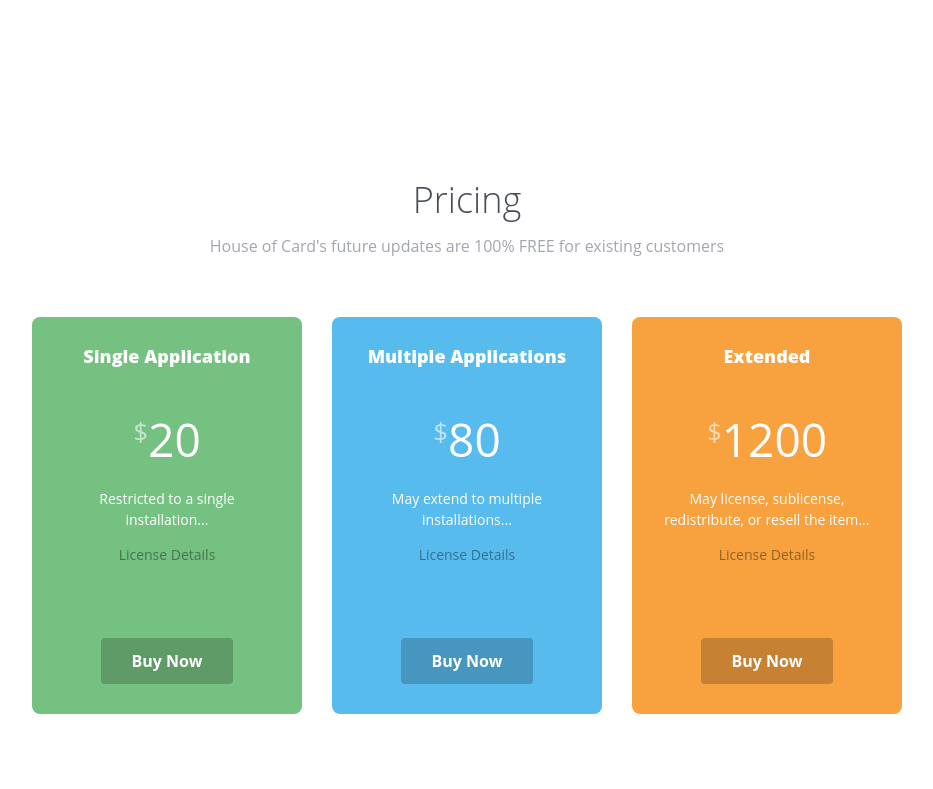
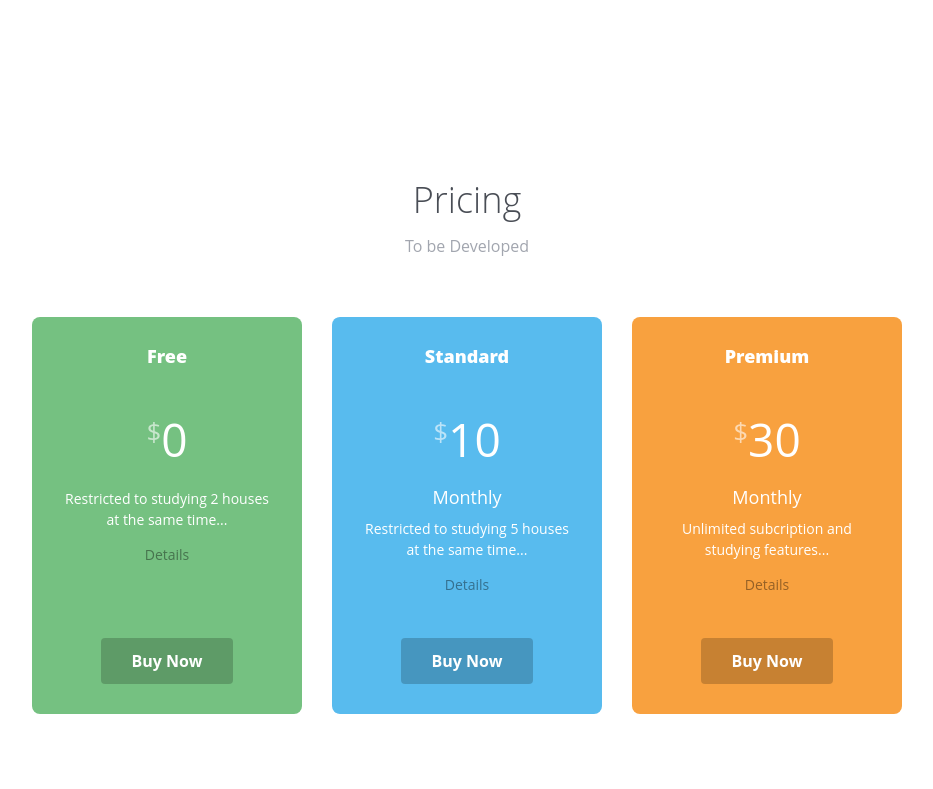
Before and after one commit to ShuaiQin/HouseOfCards, a Python web app: template webapp/templates/index.html in a window 1280 px wide; the page is wider, and only the part inside the window is pictured. Shown: the part 2031-2820 px from the top of that part, without its empty margins (173-1106 px from the left). Run offline with Jinja, Linux system fonts and the light colour scheme; the template is opened without the code that fills it, so the values that code supplies are empty; some libraries are stand-ins or nearby versions.

Commit message:
modify front page

```diff
--- a/webapp/templates/intro2.html
+++ b/webapp/templates/intro2.html
@@ -2,7 +2,7 @@
     <!-- Meta -->
     <meta name="viewport" content="width=device-width, initial-scale=1.0">
 
-    <link rel="stylesheet" href="//maxcdn.bootstrapcdn.com/bootstrap/3.3.6/css/bootstrap.min.css">
+    <link rel="stylesheet" href="https://maxcdn.bootstrapcdn.com/bootstrap/3.3.6/css/bootstrap.min.css">
     <link rel="stylesheet" href="https://cdnjs.cloudflare.com/ajax/libs/font-awesome/4.7.0/css/font-awesome.css">
     <!-- Theme CSS -->
     <link id="theme-style" rel="stylesheet" href="static/css/styles.css">
@@ -67,6 +67,7 @@
 				            <h2 class="heading">Ready to build your own card houses?</h2>
 				            <p class="intro">Easy to upload cards even by CSV file, pull requests, raise issues,
                                 smart manage and quick quiz. Join us to explore more.</p>
+                            <a href="/explore"><button type="button" class="btn btn-info btn-lg">Start Exploring</button></a>
 
     					</div><!--//item-content-inner-->
 					</div>
@@ -78,6 +79,7 @@
 
     <div id="about" class="about-section">
         <div class="container text-center">
+
             <h2 class="section-title">Why Use House of Cards?</h2>
             <a class="btn btn-cta" href="/explore">Start Exploring Now</a>
 
@@ -184,17 +186,18 @@
     <div id="pricing" class="pricing-section">
         <div class="container text-center">
             <h2 class="section-title">Pricing</h2>
-            <div class="intro">House of Card's future updates are 100% FREE for existing customers</div>
+            <div class="intro">To be Developed</div>
+
             <div class="pricing-wrapper">
                 <div class="item item-1 col-md-4 col-sm-4 col-xs-12">
                     <div class="item-inner">
-                        <h3 class="item-heading">Single Application</h3>
+                        <h3 class="item-heading">Free</h3>
                         <div class="price-figure">
-                            <span class="currency">$</span><span class="number">20</span>
+                            <span class="currency">$</span><span class="number">0</span>
                         </div><!--//price-figure-->
                         <div class="price-desc">
-                            <p>Restricted to a single installation...</p>
-                            <a href="" target="_blank">License Details</a>
+                            <p>Restricted to studying 2 houses at the same time...</p>
+                            <a href="" target="_blank">Details</a>
 
 
                         </div><!--//price-desc-->
@@ -204,13 +207,14 @@
                 </div><!--//item-->
                 <div class="item item-2 col-md-4 col-sm-4 col-xs-12">
                     <div class="item-inner">
-                        <h3 class="item-heading">Multiple Applications</h3>
+                        <h3 class="item-heading">Standard</h3>
                         <div class="price-figure">
-                            <span class="currency">$</span><span class="number">80</span>
+                            <span class="currency">$</span><span class="number">10</span>
                         </div><!--//price-figure-->
                         <div class="price-desc">
-                            <p>May extend to multiple installations...</p>
-                            <a href="" target="_blank">License Details</a>
+                            <h4>Monthly</h4>
+                            <p>Restricted to studying 5 houses at the same time...</p>
+                            <a href="" target="_blank">Details</a>
 
 
                         </div><!--//price-desc-->
@@ -221,13 +225,14 @@
 
                 <div class="item item-3 col-md-4 col-sm-4 col-xs-12">
                     <div class="item-inner">
-                        <h3 class="item-heading">Extended</h3>
+                        <h3 class="item-heading">Premium</h3>
                         <div class="price-figure">
-                            <span class="currency">$</span><span class="number">1200</span>
+                            <span class="currency">$</span><span class="number">30</span>
                         </div><!--//price-figure-->
                         <div class="price-desc">
-                            <p>May license, sublicense, redistribute, or resell the item...</p>
-                            <a href="" target="_blank">License Details</a>
+                            <h4>Monthly</h4>
+                            <p>Unlimited subcription and studying features...</p>
+                            <a href="" target="_blank">Details</a>
                         </div><!--//price-desc-->
                         <a class="btn btn-cta" href="" target="_blank">Buy Now</a>
 
@@ -237,17 +242,7 @@
 
         </div><!--//container-->
     </div><!--//pricing-section-->
-    <div id="contact" class="contact-section">
-        <div class="container text-center">
-            <h2 class="section-title">Contact Us</h2>
-            <div class="contact-content">
-                <p>Lorem ipsum dolor sit amet, consectetuer adipiscing elit. Aenean commodo ligula eget dolor. Aenean massa. Cum sociis natoque penatibus et magnis dis parturient montes, nascetur ridiculus mus. Donec quam felis.</p>
 
-            </div>
-            <a class="btn btn-cta btn-primary" href="">Get in Touch</a>
-
-        </div><!--//container-->
-    </div><!--//contact-section-->
 
 
     <!-- Javascript -->
```
Also changed, not shown: 1 other file.
